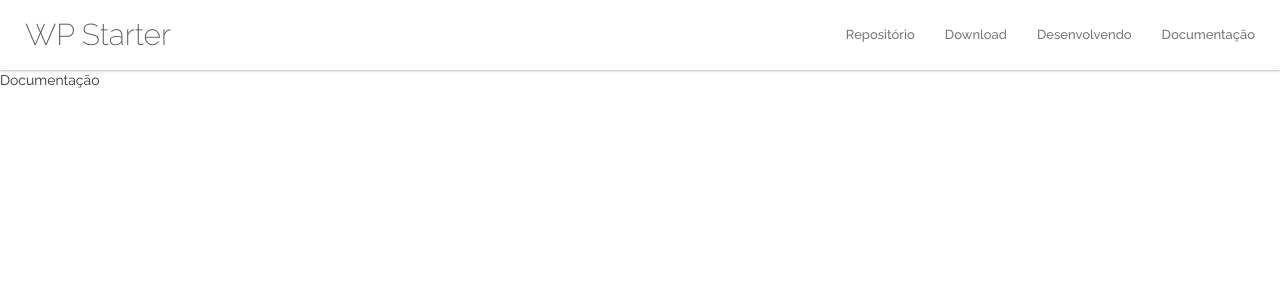
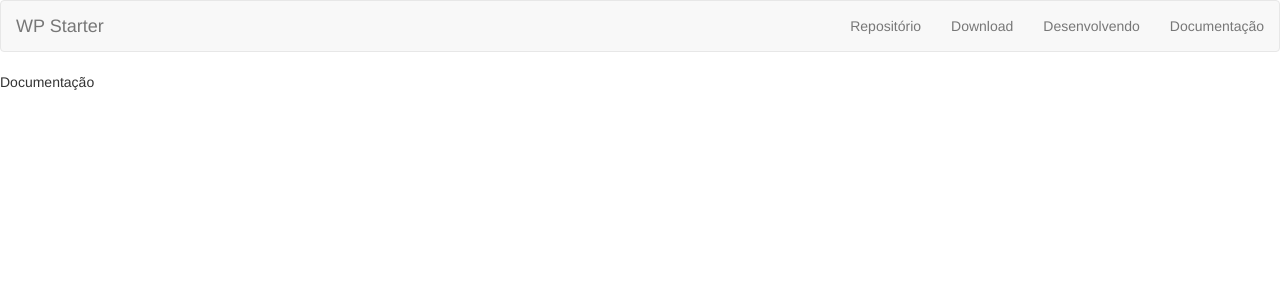
Before and after one commit to mayronceccon/devhelper, a Jekyll site: the page built from doc/index.html, in a window 1280 px wide. Shown: the top 300 px of the page. Built offline with Jekyll 4.4.1, drawn with Linux system fonts in a browser that asks for light colours; nearby versions of some CDN libraries; library files that are not in the unit come from our copies.

Commit message:
Update assets url

```diff
--- a/_includes/header.html
+++ b/_includes/header.html
@@ -6,12 +6,12 @@
 	<title>{{ page.title }}</title>
 
 	<meta name="viewport" content="width=device-width, initial-scale=1, maximum-scale=1, user-scalable=no">
-	<link rel="icon" href="/assets/images/favicon.png" type="image/png" />
+	<link rel="icon" href="assets/images/favicon.png" type="image/png" />
 
 	<link href='http://fonts.googleapis.com/css?family=Raleway:200,400,300,500,700' rel='stylesheet' type='text/css'>
-	<link rel="stylesheet" href="/assets/css/font-awesome.min.css">
-	<link rel="stylesheet" href="/assets/css/bootstrap.min.css">
-	<link rel="stylesheet" href="/assets/css/style.css">
+	<link rel="stylesheet" href="assets/css/font-awesome.min.css">
+	<link rel="stylesheet" href="assets/css/bootstrap.min.css">
+	<link rel="stylesheet" href="assets/css/style.css">
 </head>
 
 <body>
```
